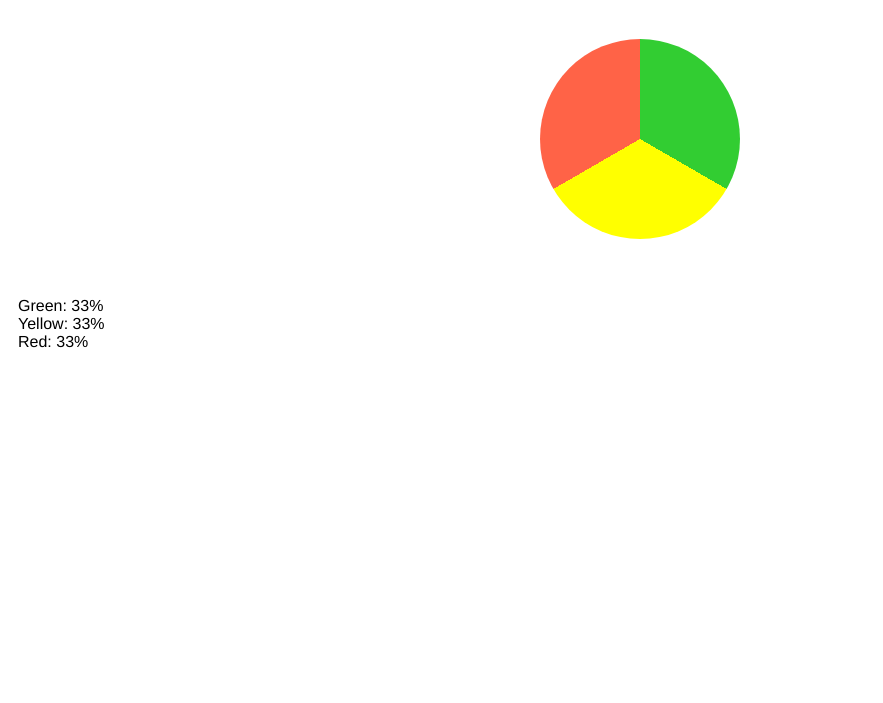
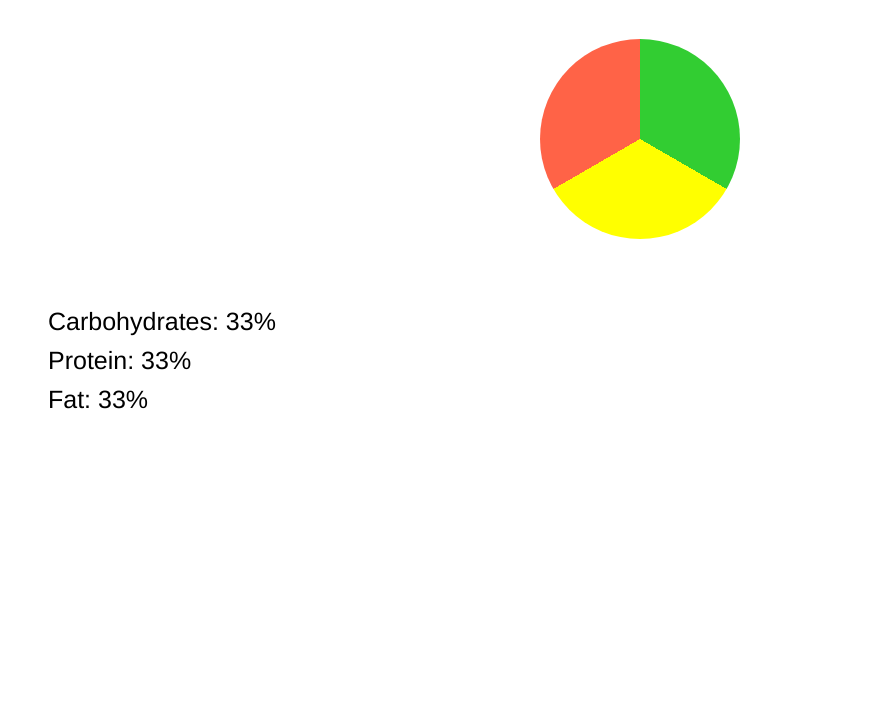
Before and after one commit to fkarim12/Evexia, a plain HTML site: page intakeBreakdown.html in a window 1280 px wide. Shown: the part 97-800 px from the top of the page, without its empty margins (0-883 px from the left). Drawn offline with Linux system fonts and the light colour scheme.

Commit message:
macronutrients, needs more work

```diff
--- a/intakeBreakdown.html
+++ b/intakeBreakdown.html
@@ -16,9 +16,9 @@
       <div class="pie-chart" id="pieChart"></div>
       <br><br><br><br><br><br><br><br><br><br><br><br><br><br><br><br>
 
-      <div id="greenPercentageDisplay"></div>
-      <div id="yellowPercentageDisplay"></div>
-      <div id="redPercentageDisplay"></div>
+      <div id="greenPercentageDisplay" class="text"></div>
+      <div id="yellowPercentageDisplay" class="text"></div>
+      <div id="redPercentageDisplay" class="text"></div>
         <script src="scriptIntakeBreakdown.js"></script>
     </main>
     <nav>
--- a/scriptIntakeBreakdown.js
+++ b/scriptIntakeBreakdown.js
@@ -23,9 +23,9 @@ function updatePieChart() {
       tomato ${greenAngle + yellowAngle}deg ${greenAngle + yellowAngle + redAngle}deg
     )`;
 
-    greenPercentageDisplay.textContent = `Green: ${greenPercentage}%`;
-    yellowPercentageDisplay.textContent = `Yellow: ${yellowPercentage}%`;
-    redPercentageDisplay.textContent = `Red: ${redPercentage}%`;
+    greenPercentageDisplay.textContent = `Carbohydrates: ${greenPercentage}%`;
+    yellowPercentageDisplay.textContent = `Protein: ${yellowPercentage}%`;
+    redPercentageDisplay.textContent = `Fat: ${redPercentage}%`;
 }
 
 // Call updatePieChart() on page load
--- a/stylesIntakeBreakdown.css
+++ b/stylesIntakeBreakdown.css
@@ -26,3 +26,10 @@ h1 {
   font-size: 20px;
   text-align: center;
 }
+
+.text {
+  font-size: 25px;
+  padding-left: 30px;
+  margin: 10px 0;
+  font-weight: normal;
+}
```
